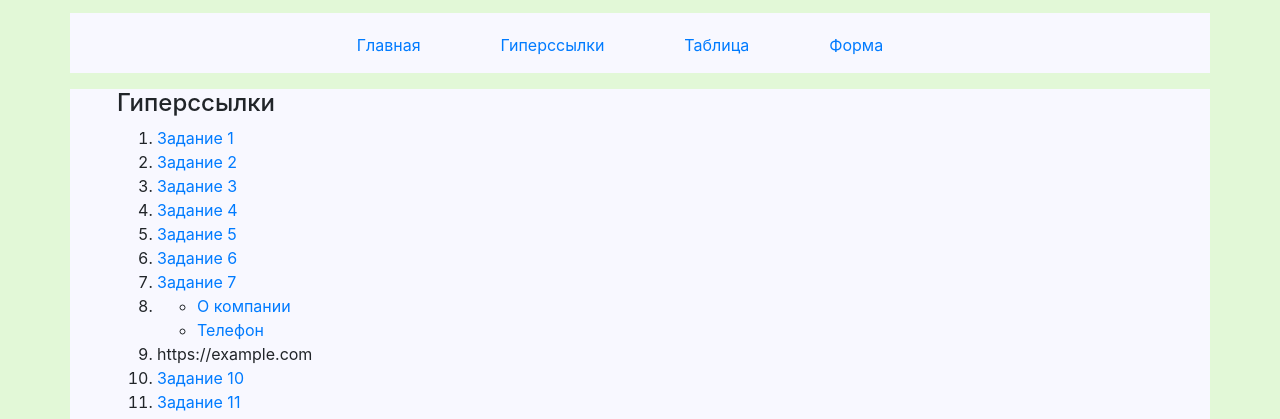
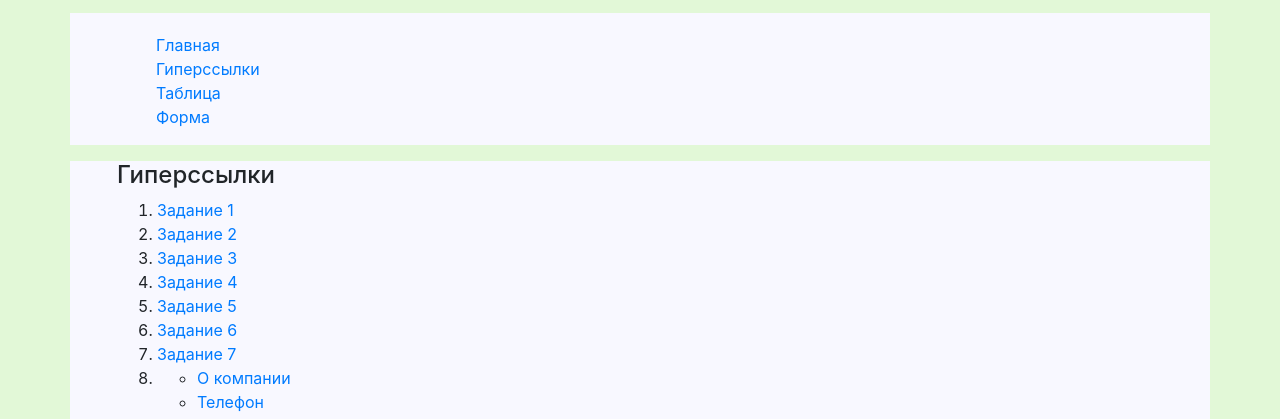
Before and after one commit to PolinaBY/zadanie4, a plain HTML site: page index.html in a window 1280 px wide. Shown: the part 135-554 px from the top of the page. Drawn offline with nearby package versions, Linux system fonts and the light colour scheme.

Commit message:
Update flex.css

```diff
--- a/flex.css
+++ b/flex.css
@@ -40,9 +40,7 @@ tr.even
 }
 .menu
 {
-  display: flex;
   margin-top: 20px;
-  flex-direction: column;
 }
 .menu li
 {
@@ -60,17 +58,4 @@ tr.even
   color: #ffffff;
   font-size: 60px;
 }
-.menu
-{
-  display: flex;
-  flex-direction: row;
 }
-.menu a
-{
-  list-style-type: none;
-  display: inline-block;
-  float: left;
-  margin-right: 80px;
-  text-align: center;
-}
-}
```
